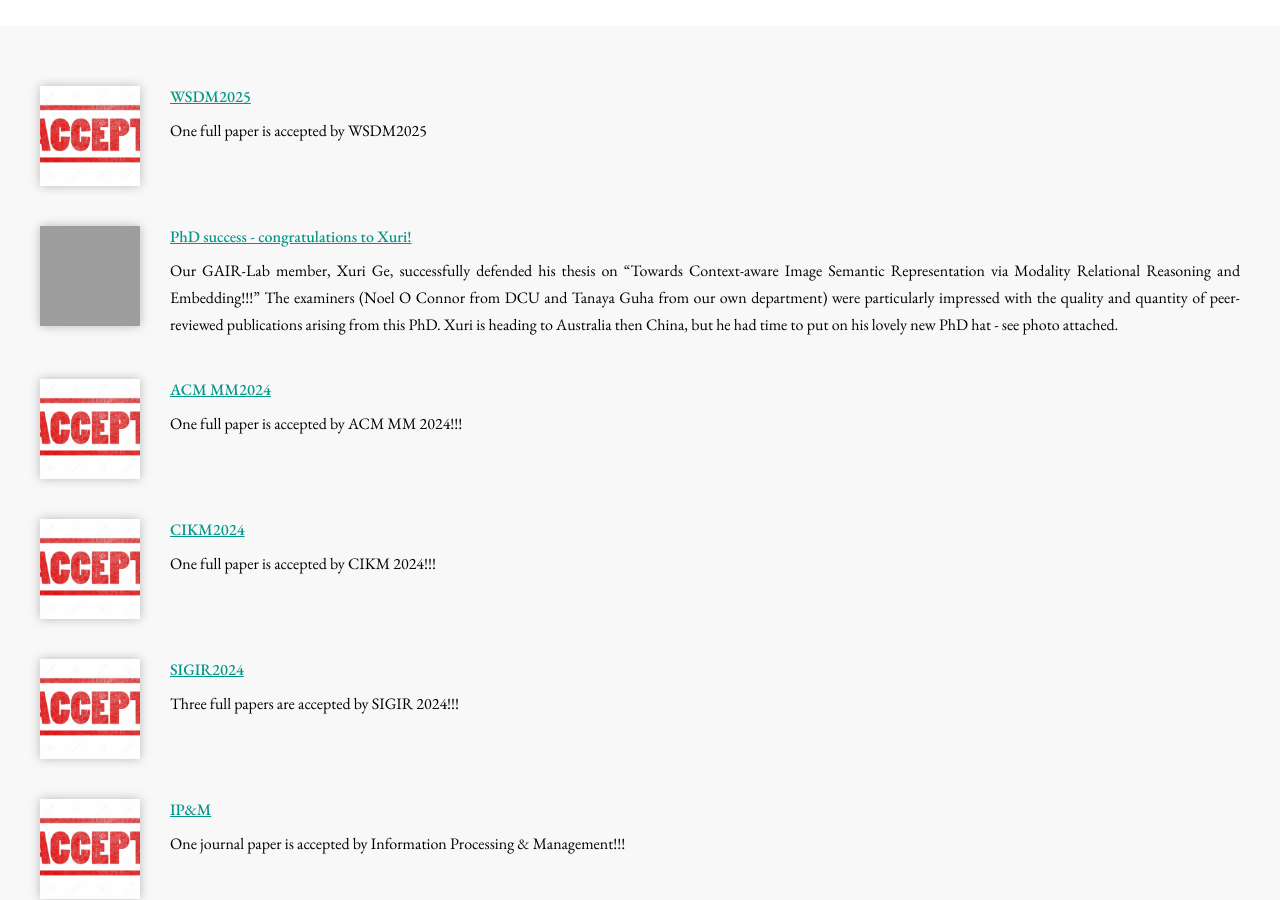
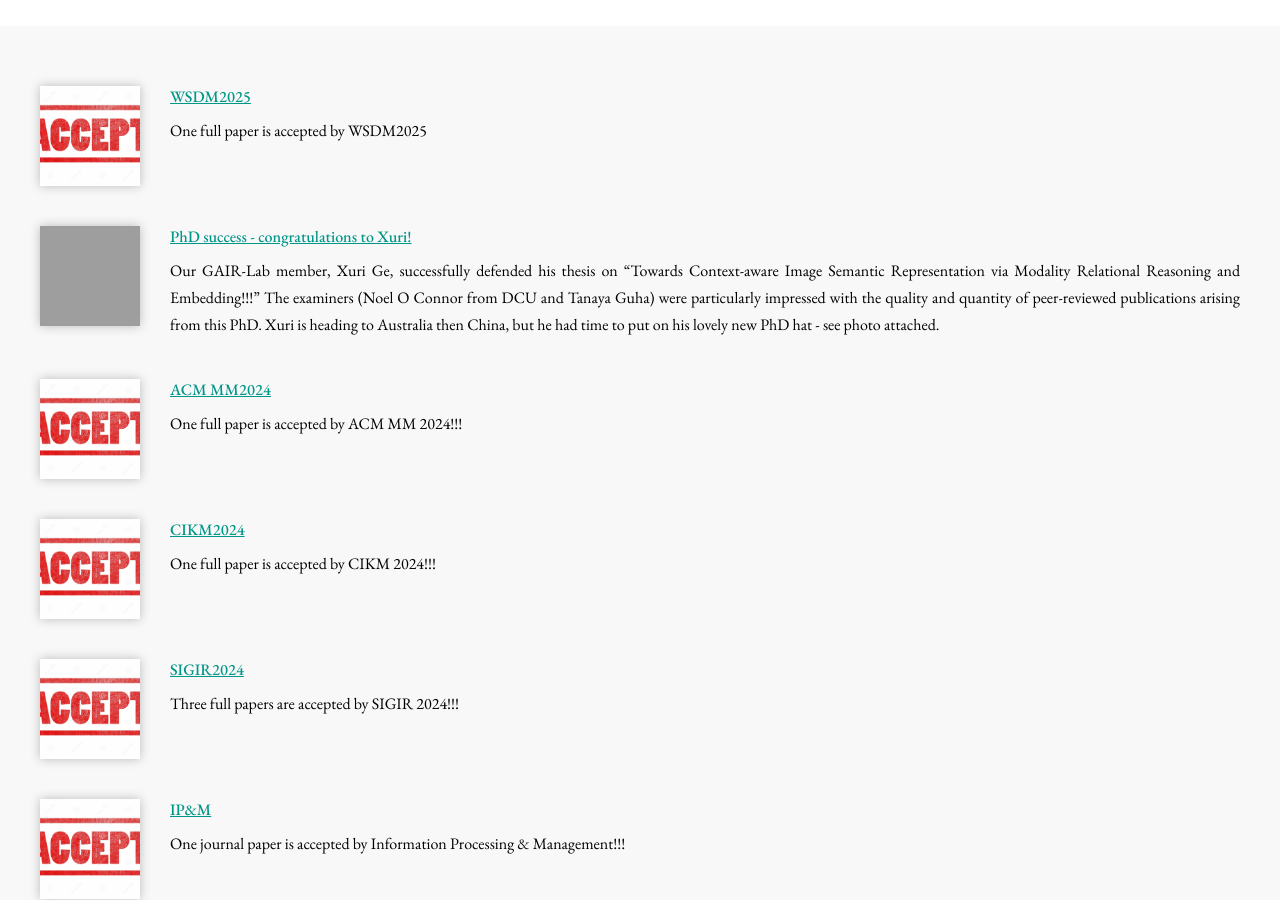
Before and after one commit to GAIR-Lab/GAIR-Lab.github.io, a Jekyll site: the page built from news/index.md, in a window 1280 px wide and 900 px high, scrolled down 308 px. Built offline with Jekyll 4.4.1, drawn with Linux system fonts in a browser that asks for light colours; nearby versions of some CDN libraries; grey boxes are pictures that could not be loaded.

Commit message:
Update resources.yml

```diff
--- a/_data/resources.yml
+++ b/_data/resources.yml
@@ -29,7 +29,7 @@
   type: legacy
   image: images/xuri_graduation4.jpg
   link: https://gair-lab.github.io/news/
-  description: 'Our GAIR-Lab member, Xuri Ge, successfully defended his thesis on "Towards Context-aware Image Semantic Representation via Modality Relational Reasoning and Embedding!!!" The examiners (Noel O Connor from DCU and Tanaya Guha from our own department)  were particularly impressed with the quality and quantity of peer-reviewed publications arising from this PhD. Xuri is heading to Australia then China, but he had time to put on his lovely new PhD hat - see photo attached.'
+  description: 'Our GAIR-Lab member, Xuri Ge, successfully defended his thesis on "Towards Context-aware Image Semantic Representation via Modality Relational Reasoning and Embedding!!!" The examiners (Noel O Connor from DCU and Tanaya Guha)  were particularly impressed with the quality and quantity of peer-reviewed publications arising from this PhD. Xuri is heading to Australia then China, but he had time to put on his lovely new PhD hat - see photo attached.'
 
 - title: ACM MM2024
   type: legacy
```
